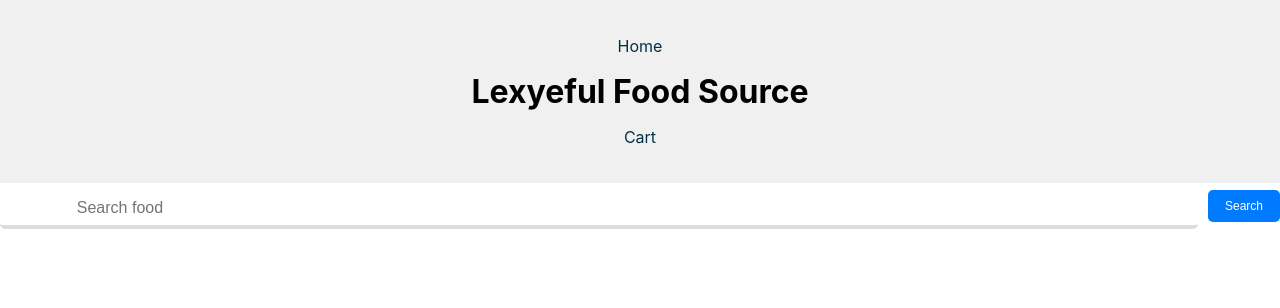
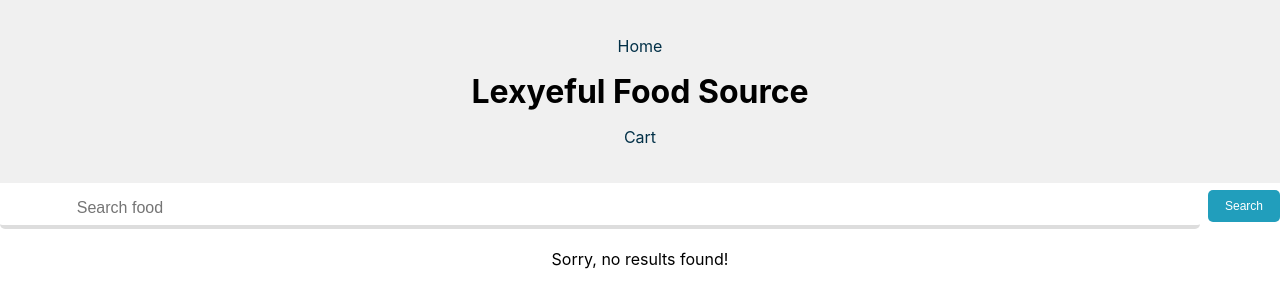
Before and after one commit to Lexyful/LexyefulFoodSource, a React (Create React App) app: page /results in a window 1280 px wide. Shown: the top 308 px of the page. Built offline with nearby package versions, Linux system fonts and the light colour scheme.

Commit message:
Add results page

```diff
--- a/src/components/App/App.js
+++ b/src/components/App/App.js
@@ -1,52 +1,23 @@
-import React, { useState, useEffect } from 'react';
-import { BrowserRouter as Router, Routes, Route, Link } from 'react-router-dom';
+import React from 'react';
+import { Routes, Route } from 'react-router-dom';
 import { Header } from '../../Header/Header';
+import { SearchBar } from '../SearchBar/SearchBar';
 import { Home } from '../Home/Home';
-import { FoodItem } from '../FoodItem/FoodItem';
-import { SearchBar } from '../SearchBar/SearchBar';
+import { Results } from '../Results/Results';
 import { Cart } from '../Cart/Cart'
 import './App.css';
-import { fetchFoodData } from '../../data/apicalls';
 
 export const App = () => {
-  // const [food, setFood] = useState([]);
-  // const[selected, setSelected] = useState([])
-  // const [error, setError] = useState('');
-
-  // useEffect(() => {
-  //   fetchFoodData('food')
-  //     .then(data => {
-  //       console.log('hi',data);
-  //       setFood(data.hints || []); // Ensure that data.hints is not undefined
-  //     })
-  //     .catch(err => {
-  //       setError(`Sorry there was a ${err.message} error please try again`);
-  //     });
-  // }, []);
-
   return (
     <div className="App">
       <Header />
       <SearchBar />
-      {/* <Router>  */}
         <Routes>
           <Route exact path="/" element={<Home />}/>
+          <Route exact path="/results" element={<Results />}/>
           <Route exact path="/cart" element={<Cart />}/>
-        </Routes>
-      {/* </Router> */}
-
-
-      {/* <Router>
-        <Routes>
-          <Route
-            exact
-            path="/"
-            element={<Home food={food} Link={Link} />} // Pass Link as a prop to Home
-          />
-          <Route path="/food/:id" element={<FoodItem food={food} />} />
           <Route path="*" element={<div>404 Not Found</div>} />
         </Routes>
-      </Router> */}
     </div>
   );
 };
--- a/src/components/FoodItem/FoodItem.js
+++ b/src/components/FoodItems/FoodItems.js
@@ -1,5 +1,5 @@
 import React from 'react';
-import './FoodItem.css';
+import './FoodItems.css';
 
 export const FoodItem = ({ food }) => {
 
--- a/src/components/Home/Home.js
+++ b/src/components/Home/Home.js
@@ -1,5 +1,4 @@
-import React, { useState } from 'react';
-import { Link } from 'react-router-dom';
+import React from 'react';
 import './Home.css';
 
 // export const Home = ({ food }) => {
--- /dev/null
+++ b/src/components/Results/Results.js
@@ -0,0 +1,7 @@
+
+export const Results = ({searchedResults}) => {
+    return (
+
+        <div>Sorry, no results found!</div>
+    )
+}
--- a/src/components/SearchBar/SearchBar.js
+++ b/src/components/SearchBar/SearchBar.js
@@ -1,4 +1,5 @@
 import React, { useState } from 'react';
+import { NavLink } from 'react-router-dom';
 import { fetchFoodData } from '../../data/apicalls';
 import './SearchBar.css';
 
@@ -18,10 +19,12 @@ export const SearchBar = () => {
           onChange={onChange}
           placeholder="Search food"
         />
-        <button className="search-button" onClick={() => fetchFoodData(value).then(data => {
-        console.log('hi',data);
-        // setFood(data.hints || []); // Ensure that data.hints is not undefined
-      })}>Search</button>
+        <NavLink to="/results">
+          <button className="search-button" onClick={() => fetchFoodData(value).then(data => {
+          console.log('hi',data);
+          // setFood(data.hints || []); // Ensure that data.hints is not undefined
+        })}>Search</button>
+        </NavLink>
       </div>
     </div>
   );
```
Also changed, not shown: src/components/FoodItems/FoodItems.css (renamed from src/components/FoodItem/FoodItem.css), src/components/Results/Results.css (added).
